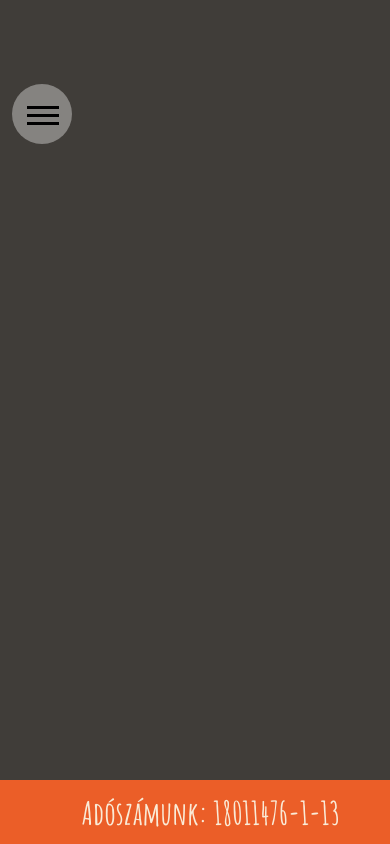
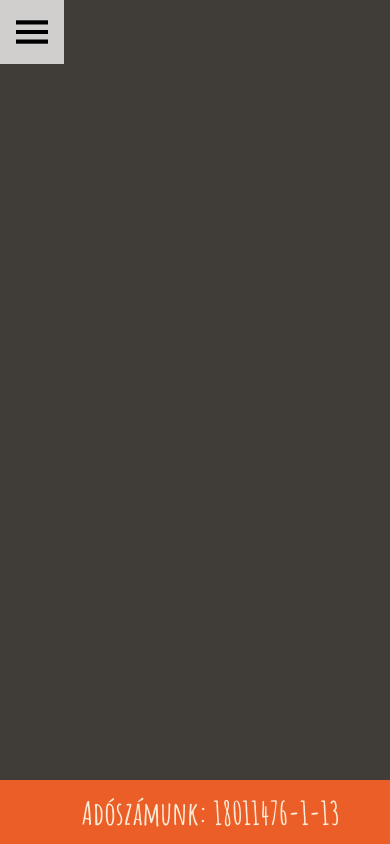
Before and after one commit to martonszak/react-for-a-cause, a Next.js app in the folder re-cat/: page /navbar in a window 390 px wide. Built offline with nearby package versions, Linux system fonts and the light colour scheme.

Commit message:
Style: mobile navigation, footer hide OK

```diff
--- a/re-cat/pages/_app.js
+++ b/re-cat/pages/_app.js
@@ -2,7 +2,7 @@ import "../styles/globals.css";
 import Layout from "./components/layout";
 import "../styles/transition.css";
 import Transition from "./Transition";
-import "../styles/hamburger.css";
+import "../styles/mobile.css";
 
 
 function MyApp({ Component, pageProps }) {
--- a/re-cat/pages/adopt.js
+++ b/re-cat/pages/adopt.js
@@ -1,5 +1,3 @@
-/* eslint-disable @next/next/no-img-element */
-export default function AdoptCat() {
 const cats = [
   {
     img: "/4.jpg",
@@ -47,6 +45,9 @@ export default function AdoptCat() {
   },
 ];
 
+/* eslint-disable @next/next/no-img-element */
+
+export default function AdoptCat() {
   return (
     <div className="adopt-container">
       {cats.map((e, i) => (
--- a/re-cat/pages/components/layout.js
+++ b/re-cat/pages/components/layout.js
@@ -1,13 +1,15 @@
 // import Navbar from '../navbar'
 import Navbar from "../navbar"
 import Footer from '../footer'
+import { useState } from "react"
 
 export default function Layout({ children }) {
+  const [navbarOpen, setNavbarOpen] = useState(false);
   return (
     <>
-      <Navbar />
+      <Navbar onChange={(isOpen)=>{setNavbarOpen(isOpen)}} />
       <main>{children}</main>
-      <Footer />
+      <Footer hidden={navbarOpen}/>
     </>
   )
 };
--- a/re-cat/pages/footer.js
+++ b/re-cat/pages/footer.js
@@ -1,11 +1,16 @@
 import Link from "next/link";
-export default function Footer() {
+export default function Footer(props) {
   const menu = [{ text: "Kapcsolat", href: "/contact" }];
+  if (props.hidden === true) {
+    return null;
+  }
   return (
     <div className="footer-container">
       <ul className="footer-list">
         <li className="footer-list-item">
-          <p className="footer-list-campaign">Támogasd az ivartalanító, túlszaporodás elleni kampányunkat!</p>
+          <p className="footer-list-campaign">
+            Támogasd az ivartalanító, túlszaporodás elleni kampányunkat!
+          </p>
           <p className="adoszam">
             <strong>Adószámunk: 18011476-1-13</strong>
           </p>
--- a/re-cat/pages/navbar.js
+++ b/re-cat/pages/navbar.js
@@ -1,7 +1,7 @@
 import Link from "next/link";
 import { useState } from "react";
 
-export default function Navbar() {
+export default function Navbar(props) {
   const menu = [
     { text: "Főoldal", href: "/" },
     { text: "Rólunk", href: "/about" },
@@ -16,15 +16,17 @@ export default function Navbar() {
   function handleClick() {
     if (count === 0) {
       setCount(1);
+      props.onChange(true);
     }
     if (count === 1) {
       setCount(0);
+      props.onChange(false)
     }
   }
 
   if (count === 0) {
     return (
-      <div>
+      <div className="navbar-container">
         <div className="hamburger-icon" id="icon" onClick={handleClick}>
           <div className="icon-1" id="a"></div>
           <div className="icon-2" id="b"></div>
@@ -49,7 +51,7 @@ export default function Navbar() {
 
   if (count === 1) {
     return (
-      <div>
+      <div className="navbar-container">
         <div className="hamburger-icon" id="icon" onClick={handleClick}>
           <div className="icon-1 a" id="a"></div>
           <div className="icon-2 c" id="b"></div>
--- a/re-cat/styles/globals.css
+++ b/re-cat/styles/globals.css
@@ -211,77 +211,6 @@ a {
   width: 100%;
 }
 
-/* MOBILE */
-
-@media screen and (max-width: 425px) {
-  .navbar-a {
-    display: none;
-  }
-  .navbar-container {
-    display: none;
-  }
-  .navbar-button {
-    display: block;
-  }
-  .footer-list {
-    align-items: flex-start;
-    justify-content: flex-start;
-    width: fit-content;
-  }
-  .footer-list-campaign {
-    display: none;
-  }
-  .footer-container {
-    justify-content: center;
-  }
-
-  .navbar-list-item-mobile {
-    list-style-type: none;
-  }
-
-  /* BUTTON */
-  .navbar-button-mobile,
-  .navbar-button {
-    margin: 10px;
-    padding: 15px 30px;
-    text-align: center;
-    text-transform: uppercase;
-    transition: 0.5s;
-    background-size: 200% auto;
-    color: white;
-    border-radius: 10px;
-    display: block;
-    border: 0px;
-    font-weight: 700;
-    box-shadow: 0px 0px 14px -7px #f09819;
-    background-image: linear-gradient(
-      45deg,
-      #ff512f 0%,
-      #f09819 51%,
-      #ff512f 100%
-    );
-    cursor: pointer;
-    user-select: none;
-    -webkit-user-select: none;
-    touch-action: manipulation;
-  }
-
-  .navbar-button-mobile:hover,
-  .navbar-button:hover {
-    background-position: right center;
-    /* change the direction of the change here */
-    color: #fff;
-    text-decoration: none;
-  }
-
-  .navbar-button-mobile:active,
-  .navbar-button:active {
-    transform: scale(0.95);
-  }
-}
-.goodmethod-list {
-  font-size: large;
-}
 /*///////////////////////*/
 
 form {
--- a/re-cat/styles/hamburger.css
+++ /dev/null
@@ -1,151 +0,0 @@
-@import url(https://fonts.googleapis.com/css?family=Montserrat:400,700);
-body {
-  font-family: "montserrat", roboto;
-}
-
-header {
-  width: 100%;
-  height: 100%;
-  background: #e74c3c;
-  position: absolute;
-  overflow: auto;
-}
-
-.icon-1, .icon-2, .icon-3 {
-  position: absolute;
-  left: 25%;
-  top: 50%;
-  width: 32px;
-  height: 3px;
-  background-color: black;
-  transition: all 400ms cubic-bezier(0.84, 0.06, 0.52, 1.8);
-}
-
-.icon-1 {
-  transform: translateY(-8px);
-  animation-delay: 100ms;
-}
-
-.icon-3 {
-  transform: translateY(8px);
-  animation-delay: 250ms;
-}
-
-.hamburger-icon {
-  position: absolute;
-  height: 60px;
-  width: 60px;
-  top: 10%;
-  left: 3%;
-  z-index: 1000;
-  cursor: pointer;
-  border-radius: 50%;
-  transition: all 0.2s ease-in-out;
-  background: rgba(255, 255, 255, 0.2);
-}
-.hamburger-icon:hover {
-  transform: scale(1.2);
-  box-shadow: 0px 0px 30px rgba(0, 0, 0, 0.1);
-}
-
-.icon-1.a {
-  transform: rotate(40deg);
-}
-
-.icon-3.b {
-  transform: rotate(-40deg);
-}
-
-.icon-2.c {
-  opacity: 0;
-}
-
-.clear {
-  clear: both;
-}
-
-@keyframes slideIn {
-  0% {
-    width: 0%;
-    opacity: 0;
-  }
-  100% {
-    width: 50%;
-    opacity: 1;
-  }
-}
-nav {
-  background: #EB5E28;
-  position: absolute;
-  top: 0;
-  left: 0;
-  height: 100%;
-  width: 0%;
-  z-index: 10;
-  opacity: 0;
-  transition: all 600ms cubic-bezier(0.62, 0.04, 0.3, 1.56);
-  transition-delay: 100ms;
-}
-nav ul {
-  margin: 0;
-  position: absolute;
-  top: 30%;
-  left: 40%;
-}
-nav ul li {
-  list-style: none;
-  font-size: 24px;
-  color: #fff;
-  line-height: 2.2;
-  text-transform: uppercase;
-  letter-spacing: 1.7px;
-}
-nav.show {
-  width: 50%;
-  opacity: 1;
-}
-
-.dark-blue {
-  position: absolute;
-  top: 0;
-  left: 0;
-  background: #da967b;
-  height: 100%;
-  width: 0%;
-  transition: all 500ms cubic-bezier(0.62, 0.04, 0.3, 1.8);
-  transition-delay: 50ms;
-  z-index: 5;
-  opacity: 1;
-}
-
-.dark-blue.slide {
-  width: 50%;
-  opacity: 1;
-}
-
-@keyframes shotup {
-  0% {
-    transform: translateY(300%);
-    opacity: 0;
-  }
-  90% {
-    transform: translateY(-50px);
-  }
-  100% {
-    transform: translateY(0%);
-    opacity: 1;
-  }
-}
-.content {
-  position: absolute;
-  top: 50%;
-  left: 50%;
-  width: 100%;
-  transform: translate(-50%, -50%);
-  text-align: center;
-}
-.content h1 {
-  font-size: 70px;
-  animation: shotup 600ms ease-in-out;
-  animation-delay: 300ms;
-}
--- /dev/null
+++ b/re-cat/styles/mobile.css
@@ -0,0 +1,224 @@
+/* COLORS
+
+orange: #EB5E28
+red: crimson;
+dark grey: #252422
+medium grey: #CCC5B9
+light grey: #403D39
+almost white: #CCC5B9
+
+*/
+
+@media screen and (max-width: 412px) {
+  @import url("https://fonts.googleapis.com/css2?family=Amatic+SC:wght@400;700&display=swap");
+
+  .icon-1,
+  .icon-2,
+  .icon-3 {
+    position: absolute;
+    left: 1rem;
+    top: 1.9rem;
+    width: 2rem;
+    height: 0.2rem;
+    background-color: black;
+    transition: all 400ms cubic-bezier(0.84, 0.06, 0.52, 1.8);
+  }
+
+  .icon-1 {
+    transform: translateY(-0.6rem);
+    animation-delay: 200ms;
+  }
+
+  .icon-3 {
+    transform: translateY(0.6rem);
+    animation-delay: 250ms;
+  }
+
+  .hamburger-icon {
+    position: fixed;
+    height: 4rem;
+    width: 4rem;
+    top: 0%;
+    left: 0%;
+    z-index: 1000;
+    cursor: pointer;
+    /* border-radius: 50%; */
+    transition: all 0.2s ease-in-out;
+    background: rgba(255, 255, 255, 0.5);
+  }
+
+  .icon-1.a {
+    transform: rotate(40deg);
+  }
+
+  .icon-3.b {
+    transform: rotate(-40deg);
+  }
+
+  .icon-2.c {
+    opacity: 0;
+  }
+
+  .clear {
+    clear: both;
+  }
+
+  @keyframes slideIn {
+    0% {
+      width: 0%;
+      opacity: 0;
+    }
+    100% {
+      width: 50%;
+      opacity: 1;
+    }
+  }
+  nav {
+    background: #eb5e28;
+    position: absolute;
+    top: 0;
+    left: 0;
+    height: 100%;
+    width: 0%;
+    z-index: 10;
+    opacity: 0;
+    transition: all 600ms cubic-bezier(0.62, 0.04, 0.3, 1.56);
+    transition-delay: 100ms;
+  }
+  nav ul {
+    font-family: "Amatic SC", cursive;
+    font-weight: 700;
+    font-size: 2.2rem;
+    margin: 0;
+    position: absolute;
+    top: 14%;
+    left: 16%;
+    padding: 0%;
+  }
+  nav ul li {
+    list-style: none;
+    color: #fff;
+    line-height: 2.2;
+    text-transform: uppercase;
+    letter-spacing: 1.7px;
+  }
+  nav.show {
+    width: 80%;
+    opacity: 1;
+  }
+
+  .dark-blue {
+    position: absolute;
+    top: 0;
+    left: 0;
+    background: rgb(220, 20, 60, 0.5);
+    height: 100%;
+    width: 0%;
+    transition: all 500ms cubic-bezier(0.62, 0.04, 0.3, 1.8);
+    transition-delay: 50ms;
+    z-index: 5;
+  }
+
+  .dark-blue.slide {
+    width: 70%;
+    background-color: rgb(220, 20, 60, 0.2);
+  }
+
+  @keyframes shotup {
+    0% {
+      transform: translateY(300%);
+      opacity: 0;
+    }
+    90% {
+      transform: translateY(-50px);
+    }
+    100% {
+      transform: translateY(0%);
+      opacity: 1;
+    }
+  }
+  .content {
+    position: absolute;
+    top: 50%;
+    left: 50%;
+    width: 100%;
+    transform: translate(-50%, -50%);
+    text-align: center;
+  }
+  .content h1 {
+    font-size: 70px;
+    animation: shotup 600ms ease-in-out;
+    animation-delay: 300ms;
+  }
+
+  .navbar-a,
+  .navbar-list {
+    display: none;
+  }
+  .dark-blue {
+  }
+
+  .navbar-button {
+    display: block;
+  }
+  .footer-list {
+    align-items: flex-start;
+    justify-content: flex-start;
+    width: fit-content;
+  }
+  .footer-list-campaign {
+    display: none;
+  }
+  .footer-container {
+    justify-content: center;
+  }
+
+  .navbar-list-item-mobile {
+    list-style-type: none;
+  }
+
+  /* BUTTON */
+  .navbar-button-mobile,
+  .navbar-button {
+    margin: 10px;
+    padding: 15px 30px;
+    text-align: center;
+    text-transform: uppercase;
+    transition: 0.5s;
+    background-size: 200% auto;
+    color: white;
+    border-radius: 10px;
+    display: block;
+    border: 0px;
+    font-weight: 700;
+    box-shadow: 0px 0px 14px -7px #f09819;
+    background-image: linear-gradient(
+      45deg,
+      #ff512f 0%,
+      #f09819 51%,
+      #ff512f 100%
+    );
+    cursor: pointer;
+    user-select: none;
+    -webkit-user-select: none;
+    touch-action: manipulation;
+  }
+
+  .navbar-button-mobile:hover,
+  .navbar-button:hover {
+    background-position: right center;
+    /* change the direction of the change here */
+    color: #fff;
+    text-decoration: none;
+  }
+
+  .navbar-button-mobile:active,
+  .navbar-button:active {
+    transform: scale(0.95);
+  }
+
+  .goodmethod-list {
+    font-size: large;
+  }
+
+}
```
Lines whose indentation alone changed are shown as unchanged.
